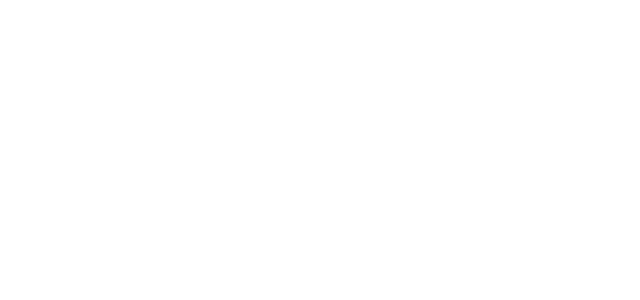
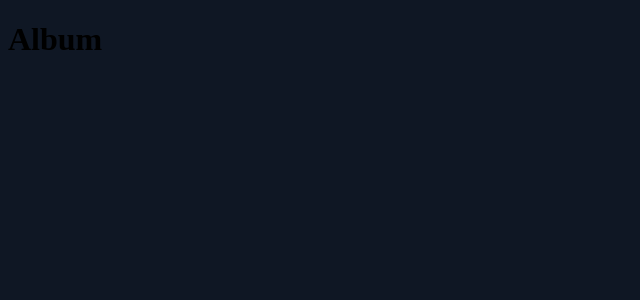
Before and after one commit to Tiodevs/sitedefotos, a React (Vite) app: page /album/1 in a window 1280 px wide. Shown: the top 300 px of the page, without its empty margins (0-640 px from the left). Built offline with nearby package versions, Linux system fonts and the light colour scheme.

Commit message:
feat (routes): criação das rotas e arquivos base da rota

```diff
--- a/src/App.css
+++ b/src/App.css
@@ -0,0 +1,3 @@
+body{
+    background-color: #0F1724
+}
--- a/src/App.jsx
+++ b/src/App.jsx
@@ -1,10 +1,12 @@
+import RoutesApp from './routes'
+
 import './App.css'
 
 function App() {
 
   return (
     <>
-
+      <RoutesApp/>
     </>
   )
 }
--- a/src/pages/Album/Album.jsx
+++ b/src/pages/Album/Album.jsx
@@ -1,6 +1,7 @@
 export function Album(){
     return(
         <>
+        <h1>Album</h1>
         </>
     )
 }
--- a/src/pages/Home/Home.jsx
+++ b/src/pages/Home/Home.jsx
@@ -0,0 +1,7 @@
+export function Home(){
+    return(
+        <>
+            <h1>Home</h1>
+        </>
+    )
+}
--- /dev/null
+++ b/src/pages/Sobre/Sobre.jsx
@@ -0,0 +1,7 @@
+export function Sobre(){
+    return(
+        <>
+        <h1>Sobre</h1>
+        </>
+    )
+}
--- /dev/null
+++ b/src/routes.jsx
@@ -0,0 +1,19 @@
+import { BrowserRouter, Routes, Route } from 'react-router-dom'
+
+import { Home } from './pages/Home/Home'
+import { Album } from './pages/Album/Album'
+import { Sobre } from './pages/Sobre/Sobre';
+
+function RoutesApp(){
+    return(
+        <BrowserRouter>
+            <Routes>
+                <Route path='/' element={<Home/>}/>
+                <Route path='/sobre' element={<Sobre/>}/>
+                <Route path='/album/:id' element={<Album/>}/>
+            </Routes>
+        </BrowserRouter>
+    )
+}
+
+export default RoutesApp;
```
